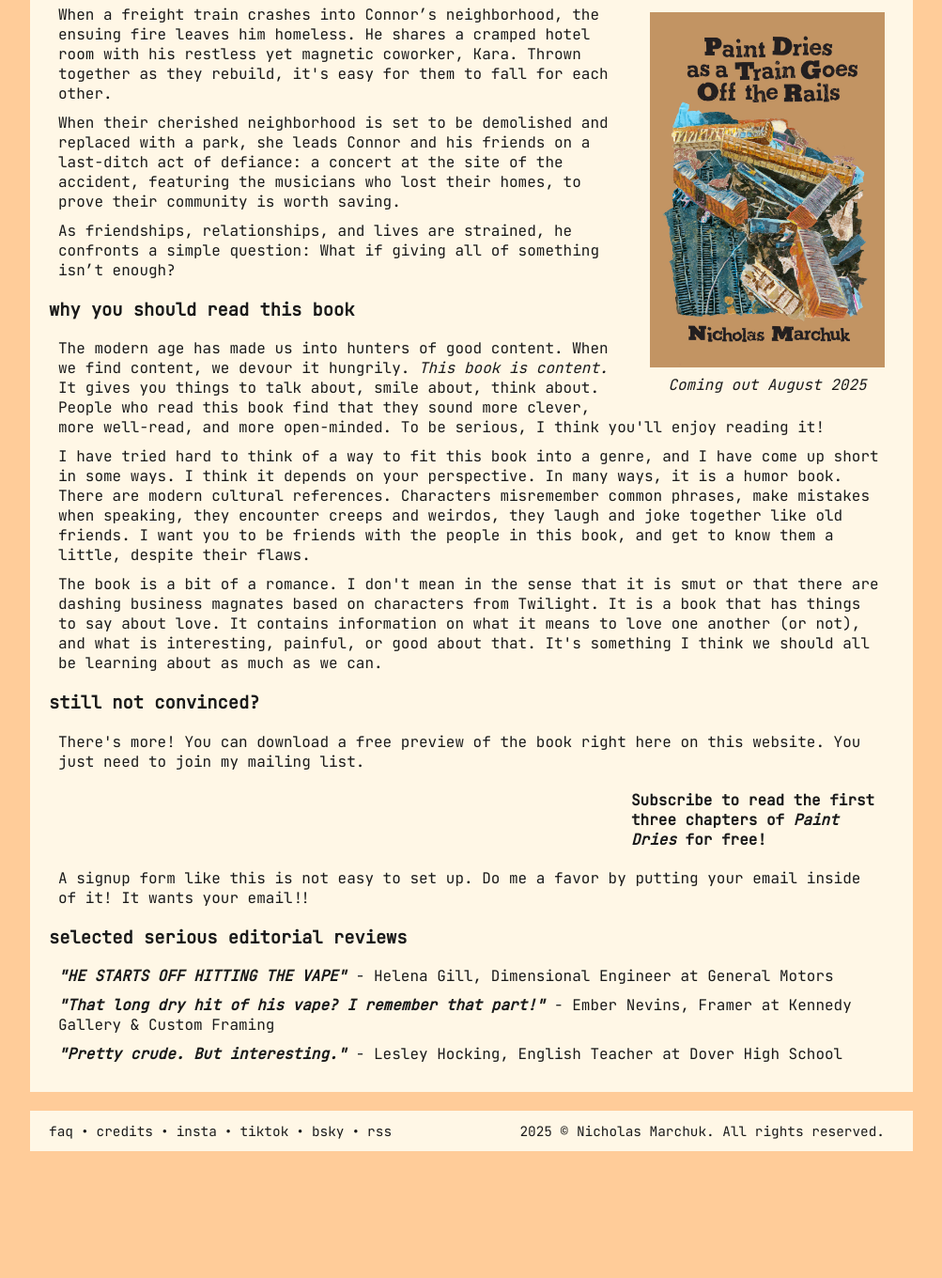
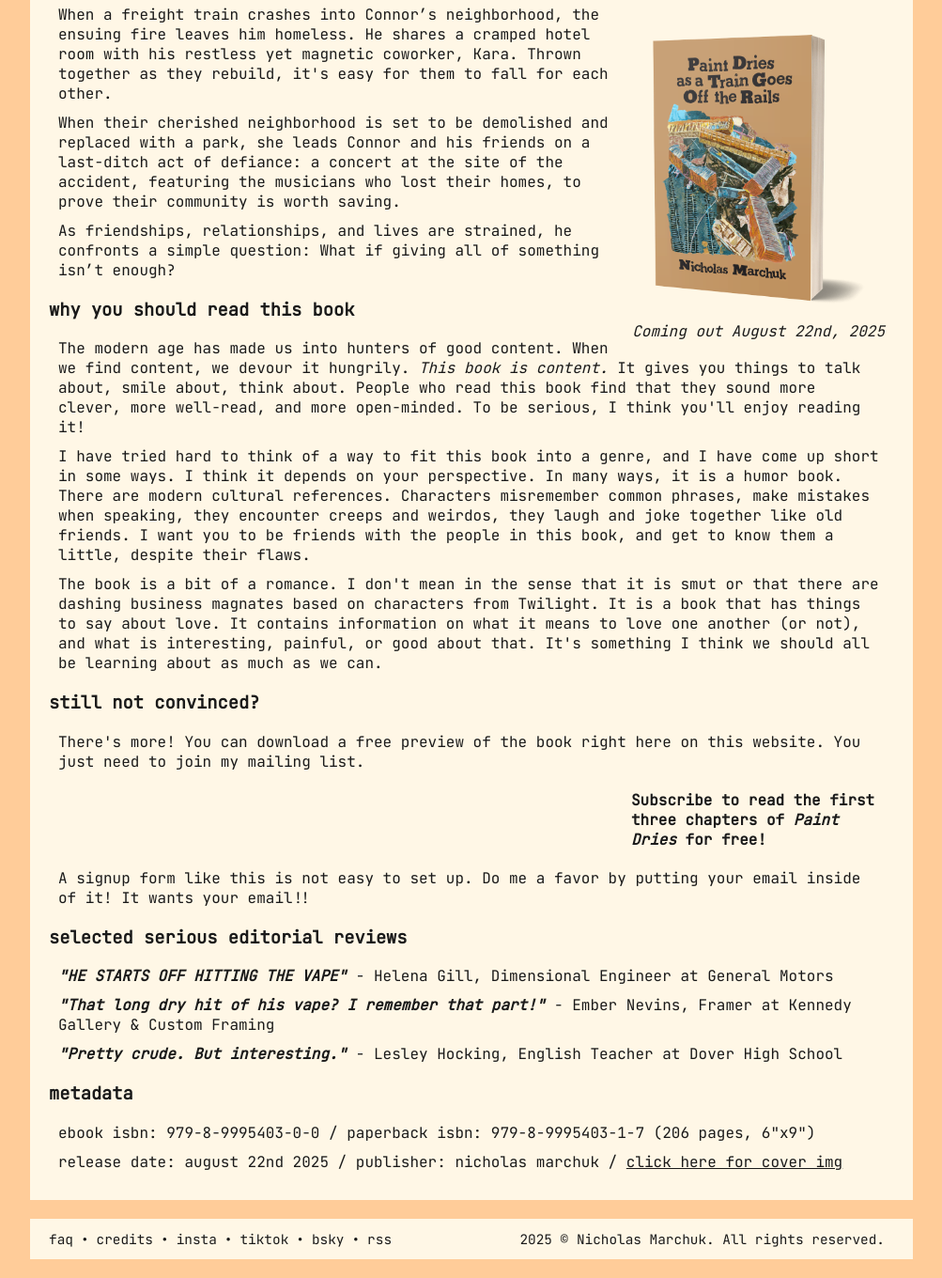
Before and after one commit to nmarchuk/nicholasmarchuk, an Eleventy site: page books.html in a window 1280 px wide. Shown: the part 188-1548 px from the top of the page at 94% size, without its empty margins (138-1141 px from the left). Before the commit the page ends 1433 px from the top, so only its background shows below. Built offline with nearby package versions, Linux system fonts and the light colour scheme; Eleventy itself is replaced by a stand-in of ours; files that its build step writes are made by us from their sources.

Commit message:
metadata

```diff
--- a/_includes/blog_layout.html
+++ b/_includes/blog_layout.html
@@ -34,7 +34,7 @@
             <h1><a href="/books/">paint dries as a train goes off the rails</a></h1>
             <div class="image_box">
                 <img class="img-right cover" src="/assets/cover1_3d.png" alt="The cover for the book. The title is 'Paint Dries as a Train Goes Off the Rails. The author is Nicholas Marchuk. The cover depicts a train derailment and pileup in a mixed media collage.' ">
-                <p class="caption">Coming out August 2025</em>
+                <p class="caption">Coming out August 22nd, 2025</em>
             </div>
             {% include "_blurb.html" %}
             <em><u><a href="/books/">learn more...</a></u></em>
--- a/books.html
+++ b/books.html
@@ -5,8 +5,8 @@ title: books
 
 <h2>Paint Dries as a Train Goes Off The Rails</h2>
 <div class="image_box">
-    <img class="img-right cover" src="/assets/cover1.jpg" alt="The cover for the book. The title is 'Paint Dries as a Train Goes Off the Rails. The author is Nicholas Marchuk. It describes...' ">
-    <p class="caption">Coming out August 2025</em>
+    <img class="img-right cover" src="/assets/cover1_3d.png" alt="The cover for the book. The title is 'Paint Dries as a Train Goes Off the Rails. The author is Nicholas Marchuk. It describes...' ">
+    <p class="caption">Coming out August 22nd, 2025</em>
 </div>
 {% include "_blurb.html" %}
 <h3>why you should read this book</h3>
@@ -23,3 +23,7 @@ title: books
 <p><b><em>"HE STARTS OFF HITTING THE VAPE"</em></b> - Helena Gill, Dimensional Engineer at General Motors</p>
 <p><b><em>"That long dry hit of his vape? I remember that part!"</em></b> - Ember Nevins, Framer at Kennedy Gallery & Custom Framing</p>
 <p><b><em>"Pretty crude. But interesting."</em></b> - Lesley Hocking, English Teacher at Dover High School</p>
+
+<h3>metadata</h3>
+<p>ebook isbn: 979-8-9995403-0-0 / paperback isbn: 979-8-9995403-1-7 (206 pages, 6"x9")</p>
+<p>release date: august 22nd 2025 / publisher: nicholas marchuk / <a href="/assets/cover1.jpg", class="a inline">click here for cover img</a></p>
```
